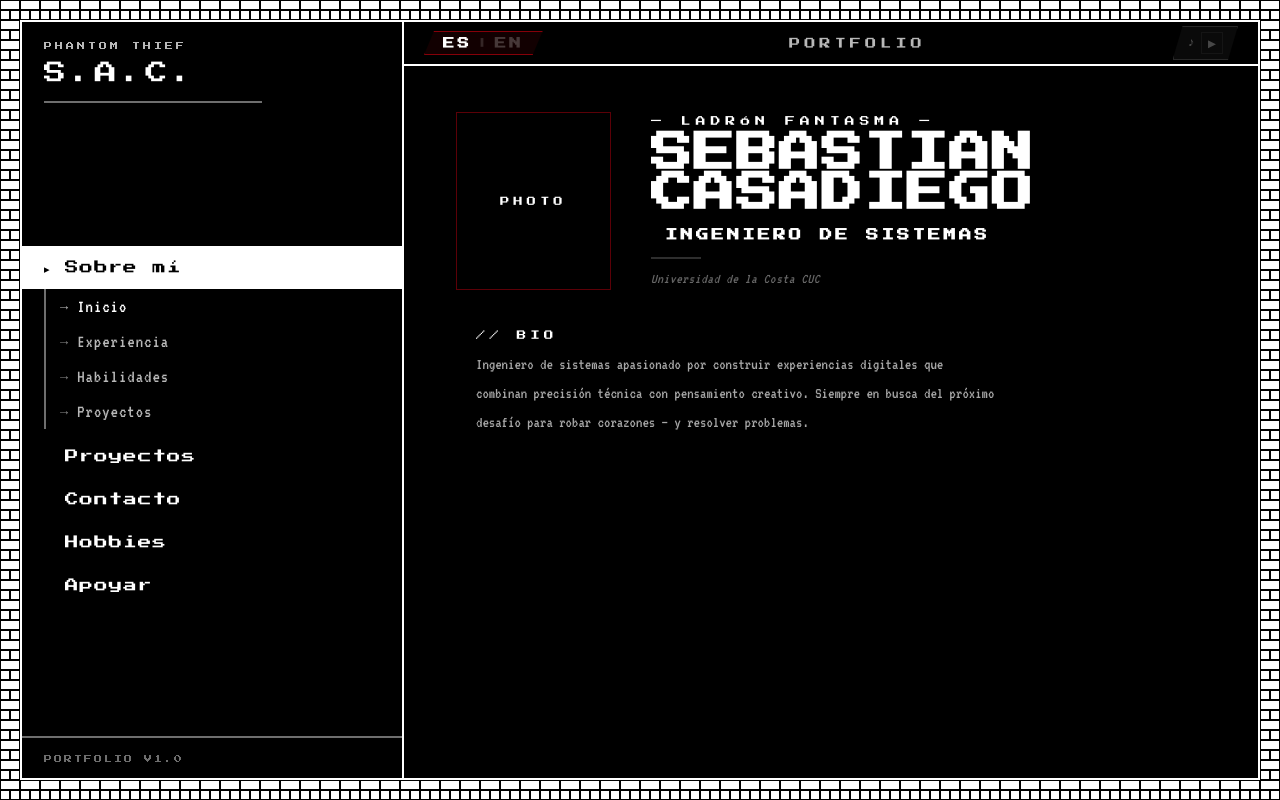
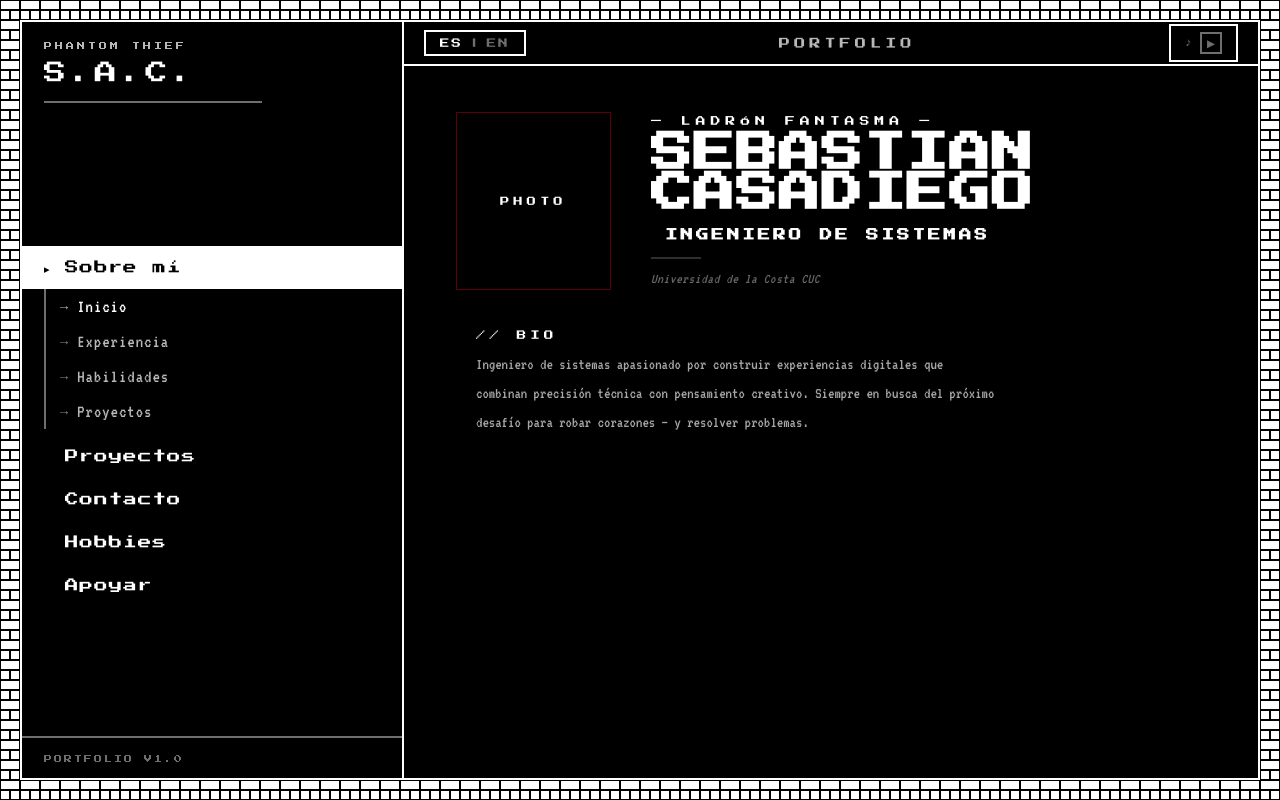
Before and after one commit to casa1410/portafolio, a React (Vite) app: page / in a window 1280 px wide. Built offline with nearby package versions, Linux system fonts and the light colour scheme.

Commit message:
feat: botones rectangulares pixel-art para audio e idioma
Quita los clip-path de paralelogramo (firma visual de Persona 5) y
los reemplaza por cajas rectangulares con borde blanco e inversion
de color en hover, consistente con el resto del HUD.

```diff
--- a/src/components/UI/AudioPlayer.module.css
+++ b/src/components/UI/AudioPlayer.module.css
@@ -1,22 +1,14 @@
 .player {
   display: flex;
   align-items: center;
-  gap: 6px;
-  /* Same parallelogram shape as language toggle */
-  padding: 5px 14px;
-  clip-path: polygon(10px 0, 100% 0, calc(100% - 10px) 100%, 0 100%);
-  background: rgba(255, 255, 255, 0.04);
-  border: 1.5px solid rgba(255, 255, 255, 0.12);
-  transition: border-color var(--transition);
-}
-
-.player:hover {
-  border-color: rgba(230, 0, 18, 0.5);
+  gap: 8px;
+  padding: 6px 14px;
+  border: 2px solid var(--paper);
 }
 
 .icon {
-  font-size: 0.78rem;
-  color: rgba(255, 255, 255, 0.3);
+  font-size: 0.75rem;
+  color: var(--paper-faint);
   font-style: normal;
 }
 
@@ -27,17 +19,18 @@
   width: 22px;
   height: 22px;
   font-size: 0.65rem;
-  color: var(--p5-white);
-  border: 1px solid rgba(255, 255, 255, 0.2);
-  transition: background var(--transition), border-color var(--transition);
+  color: var(--paper);
+  border: 2px solid var(--paper);
+  transition: background var(--transition), color var(--transition);
 }
 
 .btn:hover:not(.disabled) {
-  background: var(--p5-red);
-  border-color: var(--p5-red);
+  background: var(--paper);
+  color: var(--ink);
 }
 
 .disabled {
-  opacity: 0.25;
+  color: var(--paper-faint);
+  border-color: var(--paper-faint);
   cursor: not-allowed;
 }
--- a/src/components/UI/LanguageToggle.module.css
+++ b/src/components/UI/LanguageToggle.module.css
@@ -1,33 +1,35 @@
 .toggle {
   display: flex;
   align-items: center;
-  gap: 5px;
-  /* Parallelogram — signature P5 tag shape */
-  padding: 5px 18px;
-  clip-path: polygon(10px 0, 100% 0, calc(100% - 10px) 100%, 0 100%);
-  background: rgba(230, 0, 18, 0.08);
-  border: 1.5px solid rgba(230, 0, 18, 0.55);
+  gap: 6px;
+  padding: 6px 14px;
+  border: 2px solid var(--paper);
   font-family: var(--font-display);
-  font-size: 0.72rem;
-  font-weight: 700;
-  letter-spacing: 3px;
-  transition: background var(--transition), border-color var(--transition);
+  font-size: 0.6rem;
+  letter-spacing: 2px;
+  transition: background var(--transition), color var(--transition);
 }
 
 .toggle:hover {
-  background: rgba(230, 0, 18, 0.18);
-  border-color: var(--p5-red);
+  background: var(--paper);
+  color: var(--ink);
+}
+
+.toggle:hover .active,
+.toggle:hover .inactive,
+.toggle:hover .divider {
+  color: var(--ink);
 }
 
 .active {
-  color: var(--p5-red);
+  color: var(--paper);
 }
 
 .inactive {
-  color: rgba(255, 255, 255, 0.22);
+  color: var(--paper-faint);
 }
 
 .divider {
-  color: rgba(255, 255, 255, 0.15);
+  color: var(--paper-faint);
   font-size: 0.6rem;
 }
```
